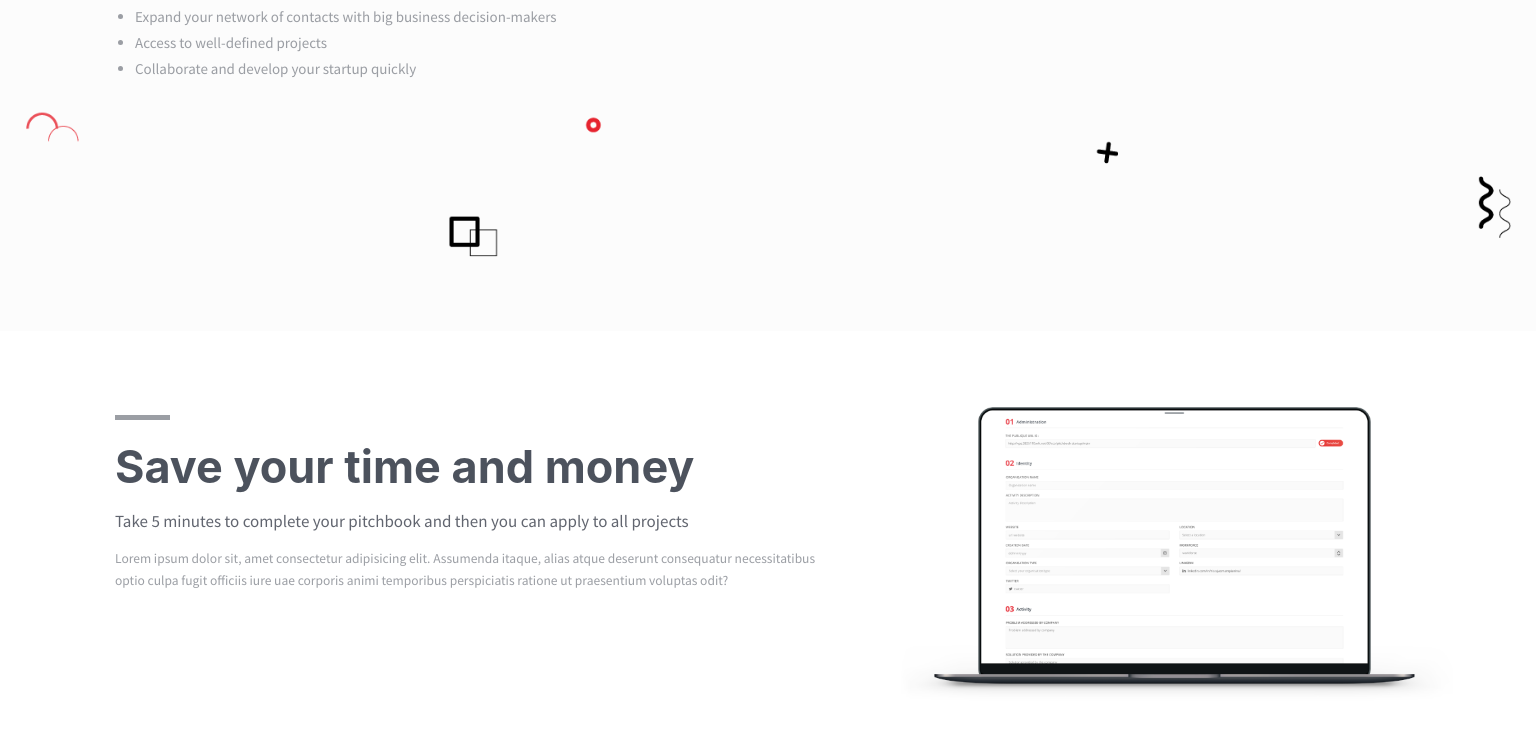
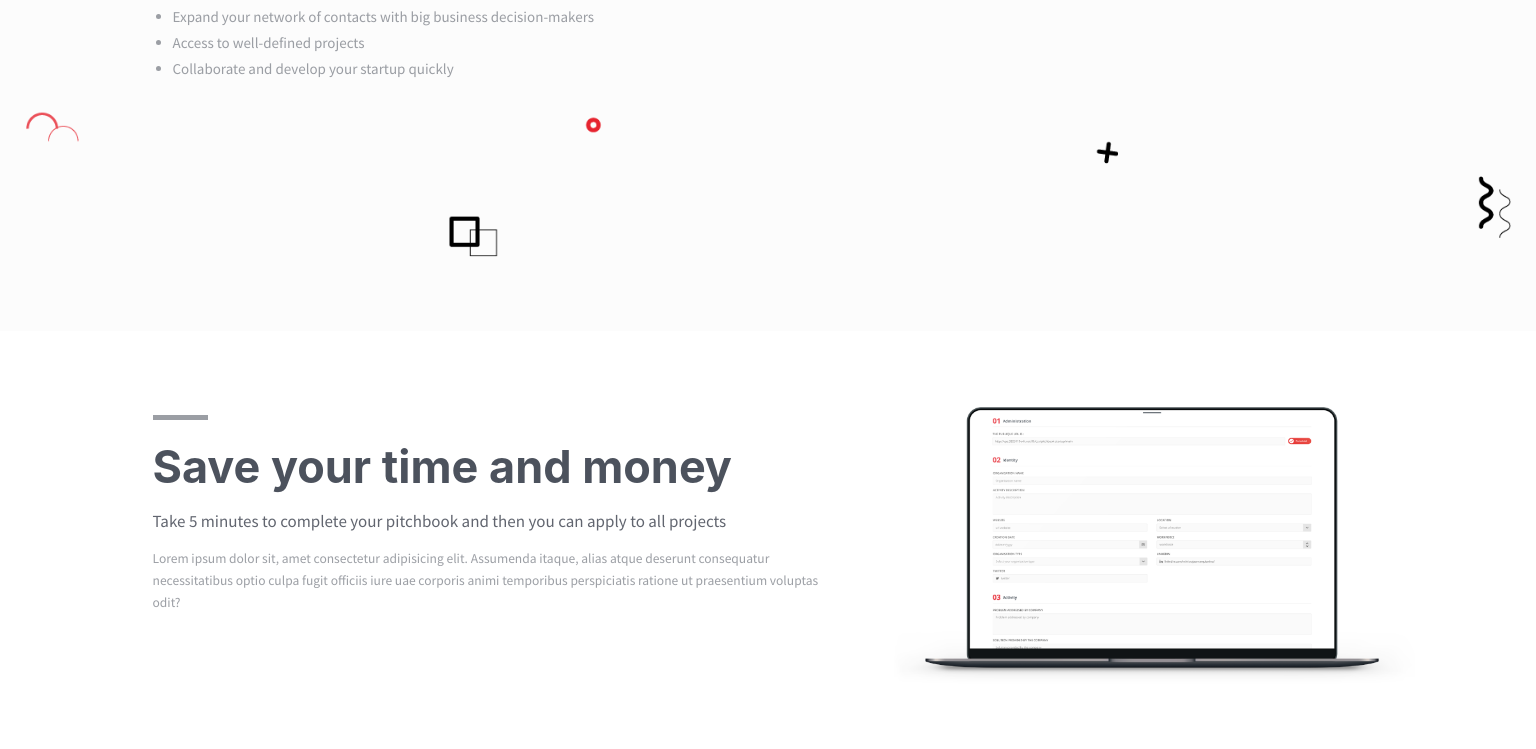
Before and after one commit to andryravalimanana/fintech, a plain HTML site: page startup.html in a window 1536 px wide. Shown: the part 352-1101 px from the top of the page. Drawn offline with nearby package versions, Linux system fonts and the light colour scheme; files whose address does not match are found by name.

Commit message:
corporate design

```diff
--- a/assets/scss/fintech.scss
+++ b/assets/scss/fintech.scss
@@ -39,7 +39,9 @@
     z-index: -1;
 }
 .container-fin{
-    max-width: 1400px;
+    @media(min-width: 1400px){
+        max-width: 1325px;
+    }
 }
 .bg-fintech,.section-6{
 li{
```
Also changed, not shown: assets/css/fintech.css, 1 other file.
